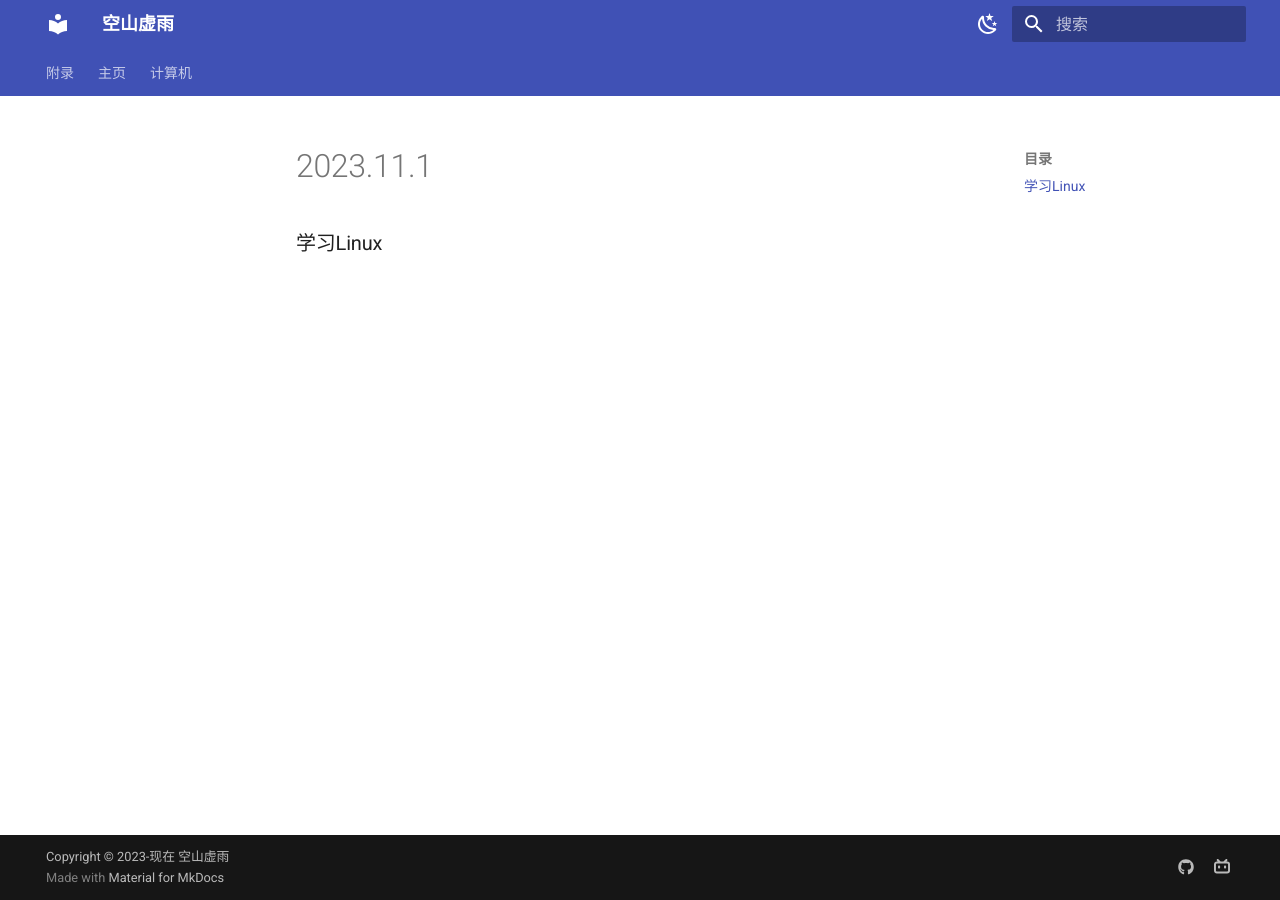
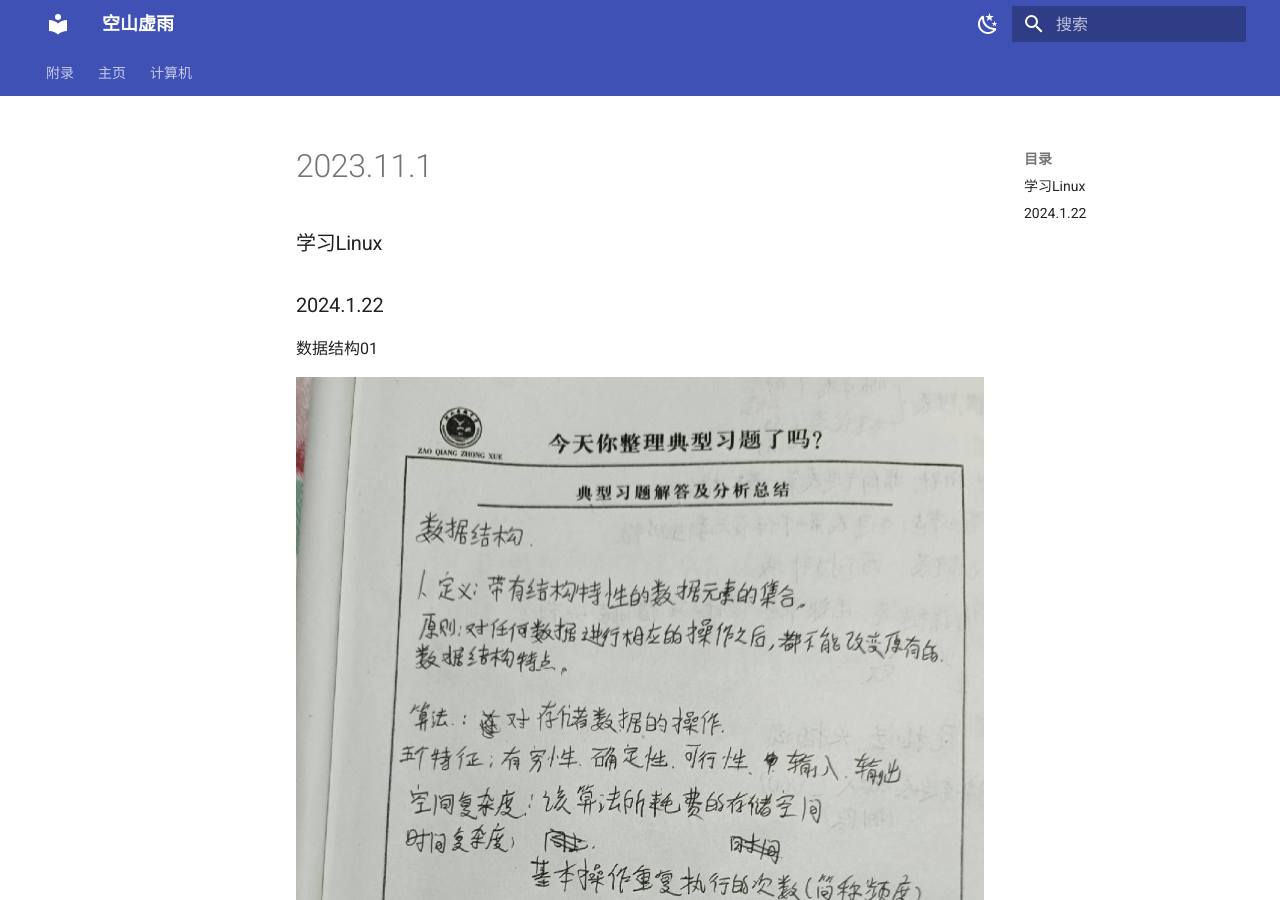
Before and after one commit to KongshanXuyu/zh-blog, an MkDocs documentation site: the page built from docs/周计划/文件.md, in a window 1280 px wide and 900 px high. Built offline with MkDocs 1.6.1 and Material for MkDocs 9.7.7, drawn with Linux system fonts in a browser that asks for light colours.

Commit message:
2024-01-22_22:16:20 update

```diff
--- a/docs/周计划/文件.md
+++ b/docs/周计划/文件.md
@@ -1,3 +1,15 @@
 # 2023.11.1
 
 ### 学习Linux
+
+### 2024.1.22
+
+数据结构01
+
+![1](./001.jpg)
+
+![2](./002.jpg)
+
+![2](./003.jpg)
+
+![2](./004.jpg)
```
Also changed, not shown: docs/周计划/文件/001.jpg (added), docs/周计划/文件/002.jpg (added), docs/周计划/文件/003.jpg (added), docs/周计划/文件/004.jpg (added).
